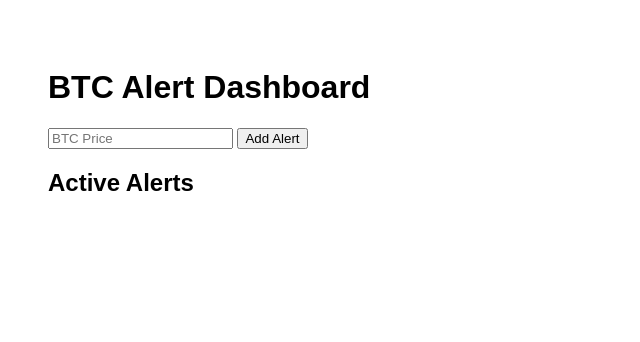
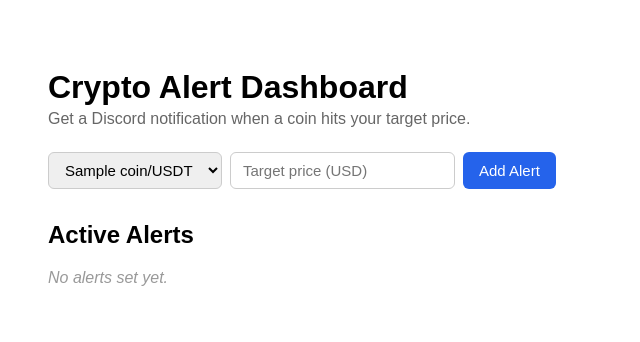
Before and after one commit to Lkings2D/Price-Alert-Bot-for-Crypto, a FastAPI app: template templates/index.html in a window 1280 px wide. Shown: the top 342 px of the page, without its empty margins (0-640 px from the left). Run offline with FastAPI, Linux system fonts and the light colour scheme; the template is opened without the code that fills it: most values are stand-ins (such as "Sample title", 1, 10 or a date in 2020).

Commit message:
Add support for multiple cryptocurrency alerts and notifications
Update `main.py` and `templates/index.html` to allow users to select from multiple cryptocurrencies (BTC, ETH, BNB, SOL, XRP, ADA, DOGE, AVAX, DOT, MATIC) for price alerts, modify the alert data structure to include the selected coin, enable multiple WebSocket streams for real-time price monitoring, and enhance the dashboard UI with a coin selection dropdown and updated alert display.

Replit-Commit-Author: Agent
Replit-Commit-Session-Id: 6e8cb3b5-68d8-4772-b47e-c118a58c782c
Replit-Commit-Checkpoint-Type: full_checkpoint
Replit-Commit-Event-Id: b10f044b-79ad-4a5c-ab05-fe84ea84a27c
Replit-Commit-Screenshot-Url: https://storage.googleapis.com/screenshot-production-us-central1/37ac3bd2-9c61-4fe9-a2e5-661fbda0aaac/6e8cb3b5-68d8-4772-b47e-c118a58c782c/EfeOyk1
Replit-Helium-Checkpoint-Created: true

```diff
--- a/main.py
+++ b/main.py
@@ -17,6 +17,8 @@ alerts = []
 WEBHOOK = os.getenv("DISCORD_WEBHOOK")
 PASSWORD = os.getenv("DASH_PASSWORD")
 
+SUPPORTED_COINS = ["BTC", "ETH", "BNB", "SOL", "XRP", "ADA", "DOGE", "AVAX", "DOT", "MATIC"]
+
 # LOGIN + DASHBOARD
 @app.get("/", response_class=HTMLResponse)
 async def home(request: Request, password: str = ""):
@@ -29,7 +31,7 @@ async def home(request: Request, password: str = ""):
 
         <body style="font-family:sans-serif;padding:40px;">
 
-            <h1>BTC Alert Login</h1>
+            <h1>Crypto Alert Login</h1>
 
             <form>
 
@@ -56,7 +58,8 @@ async def home(request: Request, password: str = ""):
         "index.html",
         {
             "alerts": alerts,
-            "password": password
+            "password": password,
+            "coins": SUPPORTED_COINS
         }
     )
 
@@ -65,13 +68,18 @@ async def home(request: Request, password: str = ""):
 async def add_alert(
     request: Request,
     password: str = Form(...),
+    coin: str = Form(...),
     price: float = Form(...)
 ):
 
     if password != PASSWORD:
         return {"error": "wrong password"}
 
-    alerts.append(price)
+    coin = coin.upper()
+    if coin not in SUPPORTED_COINS:
+        return {"error": "unsupported coin"}
+
+    alerts.append({"coin": coin, "price": price})
 
     return HTMLResponse(f"""
 
@@ -81,10 +89,33 @@ async def add_alert(
 
     """)
 
-# REALTIME BINANCE SOCKET
-async def socket_loop():
+# REMOVE ALERT
+@app.post("/remove")
+async def remove_alert(
+    request: Request,
+    password: str = Form(...),
+    index: int = Form(...)
+):
 
-    uri = "wss://stream.binance.com:9443/ws/btcusdt@trade"
+    if password != PASSWORD:
+        return {"error": "wrong password"}
+
+    if 0 <= index < len(alerts):
+        alerts.pop(index)
+
+    return HTMLResponse(f"""
+
+    <script>
+        window.location.href='/?password={password}'
+    </script>
+
+    """)
+
+# REALTIME BINANCE SOCKET FOR A SINGLE COIN
+async def socket_loop(coin: str):
+
+    symbol = f"{coin.lower()}usdt"
+    uri = f"wss://stream.binance.com:9443/ws/{symbol}@trade"
 
     async with websockets.connect(uri) as ws:
 
@@ -94,38 +125,35 @@ async def socket_loop():
 
             current = float(data["p"])
 
-            print(current)
-
             triggered = []
 
-            for target in alerts:
-
-                if current >= target:
-
+            for alert in alerts:
+                if alert["coin"] == coin and current >= alert["price"]:
                     requests.post(
                         WEBHOOK,
                         json={
-                            "content": f"🚨 BTC hit ${target}"
+                            "content": f"🚨 {coin} hit ${alert['price']:,.2f} (now ${current:,.2f})"
                         }
                     )
-
-                    triggered.append(target)
+                    triggered.append(alert)
 
             for t in triggered:
-                alerts.remove(t)
+                if t in alerts:
+                    alerts.remove(t)
 
-# START SOCKET
-@app.on_event("startup")
-async def startup():
-
-    asyncio.create_task(socket_loop_with_retry())
-
-async def socket_loop_with_retry():
+async def socket_loop_with_retry(coin: str):
 
     while True:
 
         try:
-            await socket_loop()
+            await socket_loop(coin)
         except Exception as e:
-            print(f"Socket error: {e}. Retrying in 30 seconds...")
+            print(f"[{coin}] Socket error: {e}. Retrying in 30 seconds...")
             await asyncio.sleep(30)
+
+# START SOCKETS FOR ALL COINS
+@app.on_event("startup")
+async def startup():
+
+    for coin in SUPPORTED_COINS:
+        asyncio.create_task(socket_loop_with_retry(coin))
--- a/templates/index.html
+++ b/templates/index.html
@@ -2,42 +2,109 @@
 <html>
 
 <head>
-    <title>BTC Alerts</title>
+    <title>Crypto Alerts</title>
+    <style>
+        body { font-family: sans-serif; padding: 40px; max-width: 600px; }
+        h1 { margin-bottom: 4px; }
+        p.subtitle { color: #666; margin-top: 0; margin-bottom: 24px; }
+        form.add-form { display: flex; gap: 8px; flex-wrap: wrap; margin-bottom: 32px; }
+        select, input[type="number"] {
+            padding: 8px 12px;
+            border: 1px solid #ccc;
+            border-radius: 6px;
+            font-size: 15px;
+        }
+        button {
+            padding: 8px 16px;
+            background: #2563eb;
+            color: white;
+            border: none;
+            border-radius: 6px;
+            font-size: 15px;
+            cursor: pointer;
+        }
+        button:hover { background: #1d4ed8; }
+        ul { list-style: none; padding: 0; }
+        li {
+            display: flex;
+            justify-content: space-between;
+            align-items: center;
+            padding: 10px 14px;
+            margin-bottom: 8px;
+            background: #f3f4f6;
+            border-radius: 8px;
+            font-size: 15px;
+        }
+        li .coin-badge {
+            font-weight: bold;
+            background: #dbeafe;
+            color: #1d4ed8;
+            padding: 2px 8px;
+            border-radius: 4px;
+            margin-right: 10px;
+        }
+        li .remove-btn {
+            background: none;
+            color: #ef4444;
+            border: 1px solid #ef4444;
+            border-radius: 6px;
+            padding: 4px 10px;
+            font-size: 13px;
+            cursor: pointer;
+        }
+        li .remove-btn:hover { background: #fef2f2; }
+        .empty { color: #999; font-style: italic; }
+    </style>
 </head>
 
-<body style="font-family:sans-serif;padding:40px;">
+<body>
 
-    <h1>BTC Alert Dashboard</h1>
+    <h1>Crypto Alert Dashboard</h1>
+    <p class="subtitle">Get a Discord notification when a coin hits your target price.</p>
 
-    <form action="/add" method="post">
+    <form class="add-form" action="/add" method="post">
 
-        <input
-            type="hidden"
-            name="password"
-            value="{{ password }}"
-        >
+        <input type="hidden" name="password" value="{{ password }}">
+
+        <select name="coin">
+            {% for c in coins %}
+                <option value="{{ c }}">{{ c }}/USDT</option>
+            {% endfor %}
+        </select>
 
         <input
             type="number"
             step="0.01"
             name="price"
-            placeholder="BTC Price"
+            placeholder="Target price (USD)"
             required
         >
 
-        <button type="submit">
-            Add Alert
-        </button>
+        <button type="submit">Add Alert</button>
 
     </form>
 
     <h2>Active Alerts</h2>
 
-    <ul>
-        {% for alert in alerts %}
-            <li>${{ alert }}</li>
-        {% endfor %}
-    </ul>
+    {% if alerts %}
+        <ul>
+            {% for alert in alerts %}
+            <li>
+                <span>
+                    <span class="coin-badge">{{ alert.coin }}</span>
+                    hits ${{ "%.2f"|format(alert.price) }}
+                </span>
+                <form action="/remove" method="post" style="margin:0;">
+                    <input type="hidden" name="password" value="{{ password }}">
+                    <input type="hidden" name="index" value="{{ loop.index0 }}">
+                    <button class="remove-btn" type="submit">Remove</button>
+                </form>
+            </li>
+            {% endfor %}
+        </ul>
+    {% else %}
+        <p class="empty">No alerts set yet.</p>
+    {% endif %}
 
 </body>
 
```
